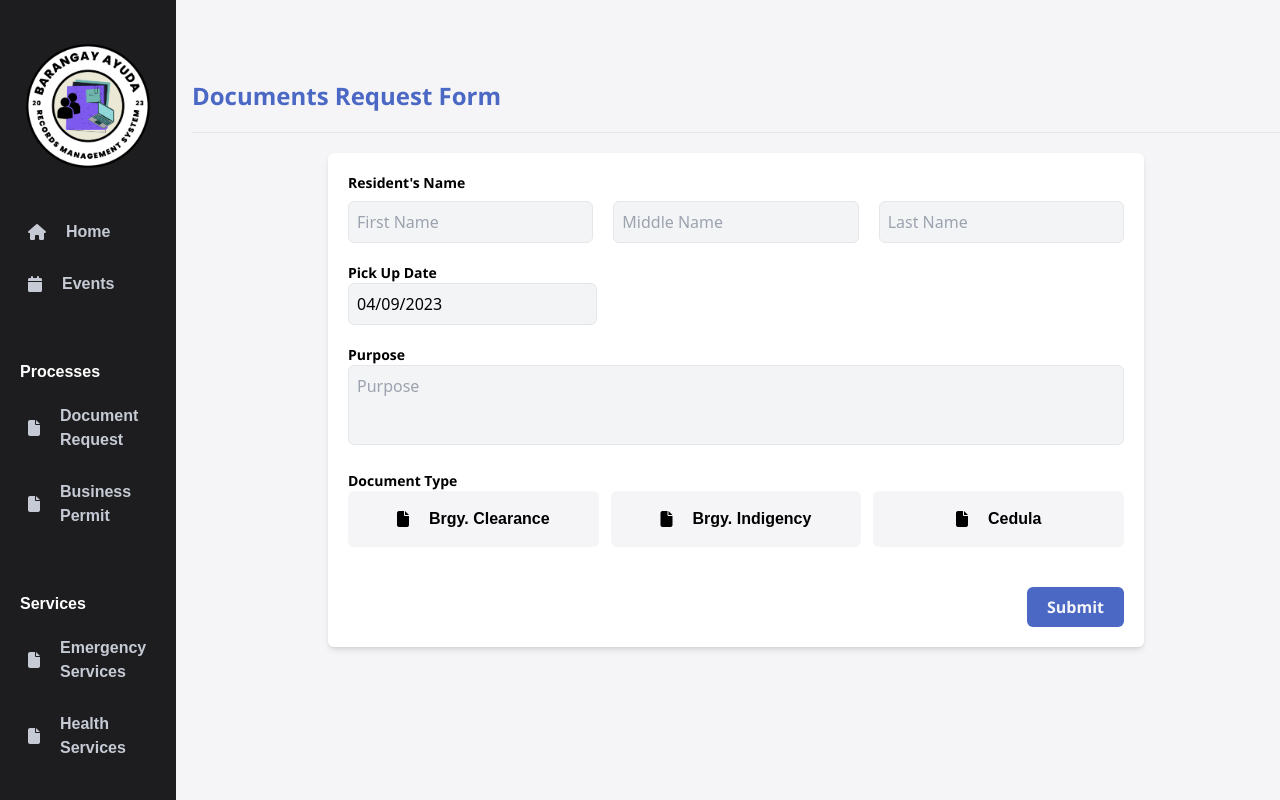
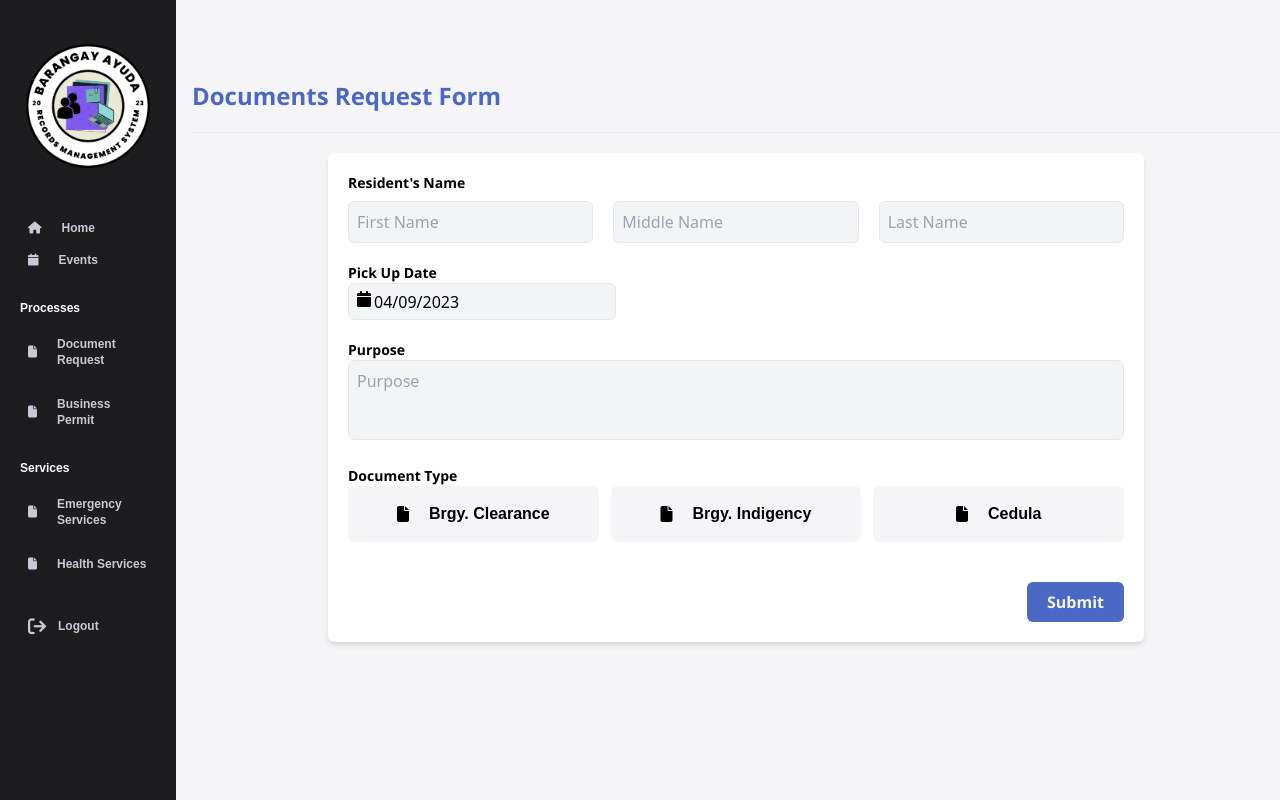
Before and after one commit to babyrail/brams, a Next.js app: page /user/request/request-document in a window 1280 px wide. Built offline with nearby package versions, Linux system fonts and the light colour scheme; no server answers; sample sign-in values are in the browser's storage.

Commit message:
new update

```diff
--- a/components/NavBar.tsx
+++ b/components/NavBar.tsx
@@ -13,15 +13,15 @@ export default function NavBar() {
       <div className="flex flex-col w-full justify-center items-center ">
         <img src="/barms-logo.png" alt="" className="w-3/4" />
       </div>
-      <div className="flex flex-col  h-full gap-14 mt-10 ">
-        <div className="flex flex-col  px-5  gap-3">
+      <div className="flex flex-col  h-full gap-6 2xl:gap-14 mt-10 ">
+        <div className="flex flex-col  px-5  ">
           <Link
             href="/user/home"
             className="rounded-xl hover:bg-navBarHighlight transition-all duration-200 ease-in group "
           >
             <div className="flex flex-row items-center py-2 px-2 ">
-              <i className="fa-solid fa-house text-md 2xl:text-md text-navBar group-hover:text-customWhite transition-all duration-200 ease-in"></i>
-              <h1 className="font-Poppins font-bold text-md 2xl:text-md ml-5 text-navBar group-hover:text-customWhite transition-all duration-200 ease-in">
+              <i className="fa-solid fa-house text-xs 2xl:text-xs text-navBar group-hover:text-customWhite transition-all duration-200 ease-in"></i>
+              <h1 className="font-Poppins font-bold text-xs 2xl:text-xs ml-5 text-navBar group-hover:text-customWhite transition-all duration-200 ease-in">
                 Home
               </h1>
             </div>
@@ -31,15 +31,15 @@ export default function NavBar() {
             className="rounded-xl hover:bg-navBarHighlight transition-all duration-200 ease-in group "
           >
             <div className="flex flex-row items-center py-2 px-2 ">
-              <i className="fa-solid fa-calendar text-md 2xl:text-md text-navBar group-hover:text-customWhite transition-all duration-200 ease-in"></i>
-              <h1 className="font-Poppins font-bold text-md 2xl:text-md ml-5 text-navBar group-hover:text-customWhite transition-all duration-200 ease-in">
+              <i className="fa-solid fa-calendar text-xs 2xl:text-xs text-navBar group-hover:text-customWhite transition-all duration-200 ease-in"></i>
+              <h1 className="font-Poppins font-bold text-xs 2xl:text-xs ml-5 text-navBar group-hover:text-customWhite transition-all duration-200 ease-in">
                 Events
               </h1>
             </div>
           </Link>
         </div>
         <div className="flex flex-col  px-5">
-          <h1 className="font-Poppins font-bold text-md 2xl:text-md  text-white">
+          <h1 className="font-Poppins font-bold text-xs 2xl:text-xs  text-white">
             Processes
           </h1>
           <div className="flex flex-col gap-3 mt-3 ">
@@ -48,8 +48,8 @@ export default function NavBar() {
               className=" rounded-xl hover:bg-navBarHighlight group transition-all duration-200 ease-in "
             >
               <div className="flex flex-row items-center py-2 px-2 ">
-                <i className="fa-solid fa-file text-md 2xl:text-md text-navBar group-hover:text-customWhite transition-all duration-200 ease-in"></i>
-                <h1 className="font-Poppins font-bold text-md 2xl:text-md ml-5 text-navBar group-hover:text-customWhite transition-all duration-200 ease-in ">
+                <i className="fa-solid fa-file text-xs 2xl:text-xs text-navBar group-hover:text-customWhite transition-all duration-200 ease-in"></i>
+                <h1 className="font-Poppins font-bold text-xs 2xl:text-xs ml-5 text-navBar group-hover:text-customWhite transition-all duration-200 ease-in ">
                   Document Request
                 </h1>
               </div>
@@ -59,8 +59,8 @@ export default function NavBar() {
               className=" rounded-xl hover:bg-navBarHighlight group transition-all duration-200 ease-in "
             >
               <div className="flex flex-row items-center py-2 px-2 ">
-                <i className="fa-solid fa-file text-md 2xl:text-md text-navBar group-hover:text-customWhite transition-all duration-200 ease-in"></i>
-                <h1 className="font-Poppins font-bold text-md 2xl:text-md ml-5 text-navBar group-hover:text-customWhite transition-all duration-200 ease-in ">
+                <i className="fa-solid fa-file text-xs 2xl:text-xs text-navBar group-hover:text-customWhite transition-all duration-200 ease-in"></i>
+                <h1 className="font-Poppins font-bold text-xs 2xl:text-xs ml-5 text-navBar group-hover:text-customWhite transition-all duration-200 ease-in ">
                   Business Permit
                 </h1>
               </div>
@@ -68,7 +68,7 @@ export default function NavBar() {
           </div>
         </div>
         <div className="flex flex-col  px-5">
-          <h1 className="font-Poppins font-bold text-md 2xl:text-md  text-white">
+          <h1 className="font-Poppins font-bold text-xs 2xl:text-xs  text-white">
             Services
           </h1>
           <div className="flex flex-col gap-3 mt-3 ">
@@ -77,8 +77,8 @@ export default function NavBar() {
               className=" rounded-xl hover:bg-navBarHighlight group transition-all duration-200 ease-in "
             >
               <div className="flex flex-row items-center py-2 px-2 ">
-                <i className="fa-solid fa-file text-md 2xl:text-md text-navBar group-hover:text-customWhite transition-all duration-200 ease-in"></i>
-                <h1 className="font-Poppins font-bold text-md 2xl:text-md ml-5 text-navBar group-hover:text-customWhite transition-all duration-200 ease-in ">
+                <i className="fa-solid fa-file text-xs 2xl:text-xs text-navBar group-hover:text-customWhite transition-all duration-200 ease-in"></i>
+                <h1 className="font-Poppins font-bold text-xs 2xl:text-xs ml-5 text-navBar group-hover:text-customWhite transition-all duration-200 ease-in ">
                   Emergency Services
                 </h1>
               </div>
@@ -88,8 +88,8 @@ export default function NavBar() {
               className=" rounded-xl hover:bg-navBarHighlight group transition-all duration-200 ease-in "
             >
               <div className="flex flex-row items-center py-2 px-2 ">
-                <i className="fa-solid fa-file text-md 2xl:text-md text-navBar group-hover:text-customWhite transition-all duration-200 ease-in"></i>
-                <h1 className="font-Poppins font-bold text-md 2xl:text-md ml-5 text-navBar group-hover:text-customWhite transition-all duration-200 ease-in ">
+                <i className="fa-solid fa-file text-xs 2xl:text-xs text-navBar group-hover:text-customWhite transition-all duration-200 ease-in"></i>
+                <h1 className="font-Poppins font-bold text-xs 2xl:text-xs ml-5 text-navBar group-hover:text-customWhite transition-all duration-200 ease-in ">
                   Health Services
                 </h1>
               </div>
@@ -103,7 +103,7 @@ export default function NavBar() {
           >
             <div className="flex flex-row items-center py-2 px-2 ">
               <i className="text-lg fa-solid fa-arrow-right-from-bracket text-navBar"></i>
-              <h1 className="font-Poppins font-bold text-md 2xl:text-md  ml-3 text-navBar group-hover:text-customWhite transition-all duration-200 ease-in">
+              <h1 className="font-Poppins font-bold text-xs 2xl:text-xs  ml-3 text-navBar group-hover:text-customWhite transition-all duration-200 ease-in">
                 Logout
               </h1>
             </div>
--- a/pages/admin/pages/manageRecords.tsx
+++ b/pages/admin/pages/manageRecords.tsx
@@ -142,7 +142,7 @@ export default function manageRecords({ sesh }: any) {
               onClick={handleDelete}
             >
               <i className="fa-solid fa-trash mr-3"></i>
-              Delete
+              Archive
             </button>
           </div>
         ),
--- a/pages/api/records/get_record.ts
+++ b/pages/api/records/get_record.ts
@@ -8,6 +8,7 @@ export default async function handler(
 ) {
   const { method } = req;
   const { id } = req.body;
+  console.log(id)
   await dbConnect();
   switch (method) {
     case "POST":
@@ -19,11 +20,11 @@ export default async function handler(
             .json({ success: false, data: "No record found" });
         res.status(200).json({ success: true, data: record });
       } catch (error) {
-        res.status(400).json({ error: error });
+        res.status(400).json({ success: false ,error: error });
       }
       break;
     default:
-      res.status(400).json({ success: "error asdfs" });
+      res.status(400).json({ success: false });
       break;
   }
 }
--- a/pages/api/requests/create_request.ts
+++ b/pages/api/requests/create_request.ts
@@ -7,8 +7,9 @@ export default async function handler(
   res: NextApiResponse
 ) {
   const { method } = req;
-  const { user_id, request_type } = req.body;
+  const { user_id, request_type, pickup_date, purpose } = req.body;
   const request_date = new Date();
+  const status = "pending"
   await dbConnect();
 
   switch (method) {
@@ -18,6 +19,9 @@ export default async function handler(
           user_id,
           request_type,
           request_date,
+          pickup_date,
+          status,
+          purpose
         });
         res.status(201).json({ success: true, data: request });
       } catch (error) {
--- a/pages/user/request/request-document.tsx
+++ b/pages/user/request/request-document.tsx
@@ -1,17 +1,105 @@
 import React, { useState } from "react";
 import DatePicker from "react-datepicker";
 import "react-datepicker/dist/react-datepicker.css";
+import { getSession, useSession } from "next-auth/react";
+import { CustomSession } from "../../api/auth/[...nextauth]";
+import Swal from "sweetalert2";
+import withReactContent from "sweetalert2-react-content";
+export default function requestDocument() {
+  const MySwal = withReactContent(Swal);
+  const swalFireSuccess = (message?:string) => {
+    MySwal.fire({
+      title: "Success!",
+      text: "Your account has been created!",
+      icon: "success",
+      confirmButtonText: "Cool",
+    });
+  };
 
-export default function requestDocument() {
+  const swalFireWarning = (message: string) => {
+    MySwal.fire({
+      title: "Warning!",
+      text: message,
+      icon: "warning",
+      confirmButtonText: "Ok",
+    });
+  };
+  const { data: session } = useSession() as {
+    data: CustomSession | null;
+    status: "loading" | "unauthenticated" | "authenticated";
+  };
+  const sesh = {...session};
   const today = new Date();
   const [date, setDate] = useState(today);
-  const handleSelection = (e: any) => {
+  const [firstName, setFirstName] = useState("")
+  const [middleName, setMiddleName] = useState("")
+  const [lastName, setLastName] = useState("")
+  const [purpose, setPurpose] = useState("")
+ const handleSelection = (e: any) => {
     const target = e.target.getAttribute("data-target");
     e.target.classList.toggle("bg-primary");
     e.target.classList.toggle("text-customWhite");
     const checkbox = document.querySelector(`#${target}`);
     checkbox?.toggleAttribute("checked");
   };
+  const handleOnSubmit = async (e: any)=>{
+    const userID = sesh?.id
+    e.preventDefault();
+    const form = e.target;
+    const checkboxes = form.querySelectorAll("input[type=checkbox]");
+    let selected = [] as any;
+    checkboxes.forEach((checkbox: HTMLInputElement)=>{
+
+        if(checkbox.checked){
+          selected.push(checkbox.getAttribute("name"));
+          console.log(checkbox.getAttribute("name"));
+        }
+        console.log(selected);
+
+    })
+    const body = {
+       user_id: userID,
+       request_type: selected,
+       pickup_date: date,
+       purpose,
+    }
+    const res = await fetch(`/api/records/get_record`, {
+      method: "POST",
+      headers: {
+        "Content-Type": "application/json",
+      },
+      body: JSON.stringify({
+        id: userID,
+      }),
+    });
+    const residentInfo = await res.json();
+    if(!residentInfo.success){
+     swalFireWarning("Something Went Wrong")
+    }
+    else{
+      console.log(residentInfo.data.firstName, residentInfo.data.middleName, residentInfo.data.lastName)
+      if((residentInfo.data.firstName == firstName && residentInfo.data.lastName == lastName) || residentInfo.data.middlName == middleName ){
+        const newRes = await fetch("/api/requests/create_request",{
+          method: "POST",
+          headers: {
+            "Content-Type": "application/json"
+          },
+          body: JSON.stringify(body)
+        })
+
+        if(newRes.ok){
+          swalFireSuccess();
+          window.location.reload();
+        }
+        else{
+          swalFireWarning("There's an error saving your request");
+        }
+      }
+      else{
+        swalFireWarning("We cannot confirm your request due to incorrect name")
+      }
+    }
+  }
   return (
     <div className="ml-48 2xl:ml-56 pt-20 py-5">
       <div className="container mx-auto">
@@ -19,7 +107,7 @@ export default function requestDocument() {
           Documents Request Form
         </h2>
         <div>
-          <form action="POST" className="w-3/4 mx-auto">
+          <form action="POST" className="w-3/4 mx-auto" onSubmit={handleOnSubmit}>
             <div className="bg-white shadow-md rounded-md p-5 mt-5 flex flex-col gap-5">
               <div>
                 <h1 className="font-SegoeUI font-bold text-sm 2xl:text-lg ">
@@ -32,6 +120,8 @@ export default function requestDocument() {
                     id="firstName"
                     placeholder="First Name"
                     className="border bg-gray-100 rounded-md p-2 w-full"
+                    value={firstName}
+                    onChange={(event: any) => setFirstName(event.target.value)}
                   />
                   <input
                     type="text"
@@ -39,6 +129,8 @@ export default function requestDocument() {
                     id="middleName"
                     placeholder="Middle Name"
                     className="border bg-gray-100 rounded-md p-2 w-full"
+                    value={middleName}
+                    onChange={(event: any) => setMiddleName(event.target.value)}
                   />
                   <input
                     type="text"
@@ -46,6 +138,8 @@ export default function requestDocument() {
                     id="lastName"
                     placeholder="Last Name"
                     className="border bg-gray-100 rounded-md p-2 w-full"
+                    value={lastName}
+                    onChange={(event: any) => setLastName(event.target.value)}
                   />
                 </div>
               </div>
@@ -54,6 +148,8 @@ export default function requestDocument() {
                   Pick Up Date
                 </h1>
                 <DatePicker
+                  showIcon
+                  minDate={date}
                   selected={date}
                   onChange={(newDate: Date) => setDate(newDate)}
                   className="border bg-gray-100 rounded-md p-2 w-full"
@@ -68,13 +164,15 @@ export default function requestDocument() {
                   id="purpose"
                   placeholder="Purpose"
                   className="border bg-gray-100 rounded-md p-2 w-full resize-none h-20"
+                  value={purpose}
+                  onChange={(event: any) =>setPurpose(event.target.value)}
                 />
               </div>
               <div>
                 <h1 className="font-SegoeUI font-bold text-sm 2xl:text-lg ">
                   Document Type
                 </h1>
-                <div className="grid grid-cols-3 justify-center items-center place-items-center gap-3">
+                <div className="grid grid-cols-1 md:grid-cols-3 brid justify-center items-center place-items-center gap-3">
                   <div className="w-full">
                     <input
                       title="Brgy. Clearance"
@@ -152,3 +250,18 @@ export default function requestDocument() {
     </div>
   );
 }
+
+export async function getServerSideProps(context: any) {
+  const session = await getSession(context);
+  const sesh = { ...session } as CustomSession;
+  if (!session) {
+    return {
+      redirect: {
+        destination: "/login",
+        permanent: false,
+      },
+    };
+  }
+
+  return { props: { sesh } };
+}
```
Also changed, not shown: pages/admin/dashboard.tsx (+22 -6 lines), pages/api/auth/[...nextauth].ts (+6 -1 lines).
